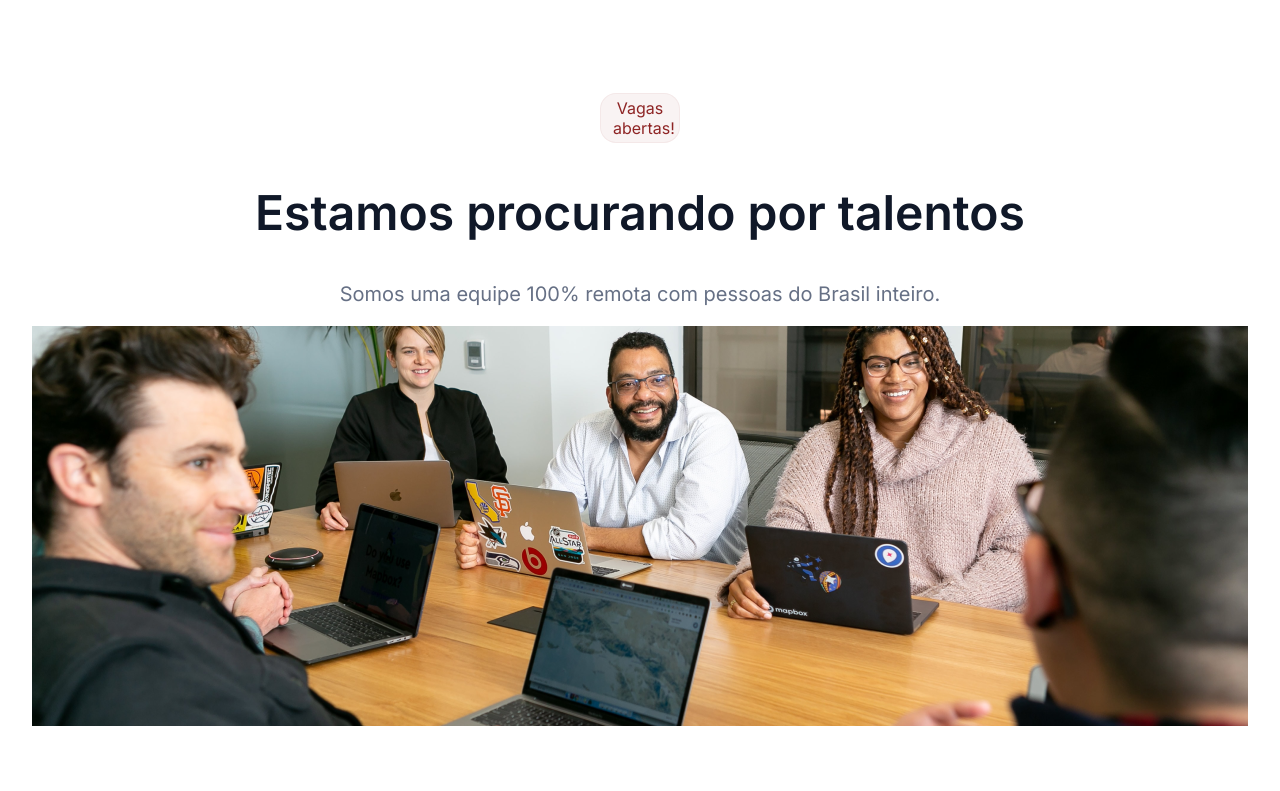
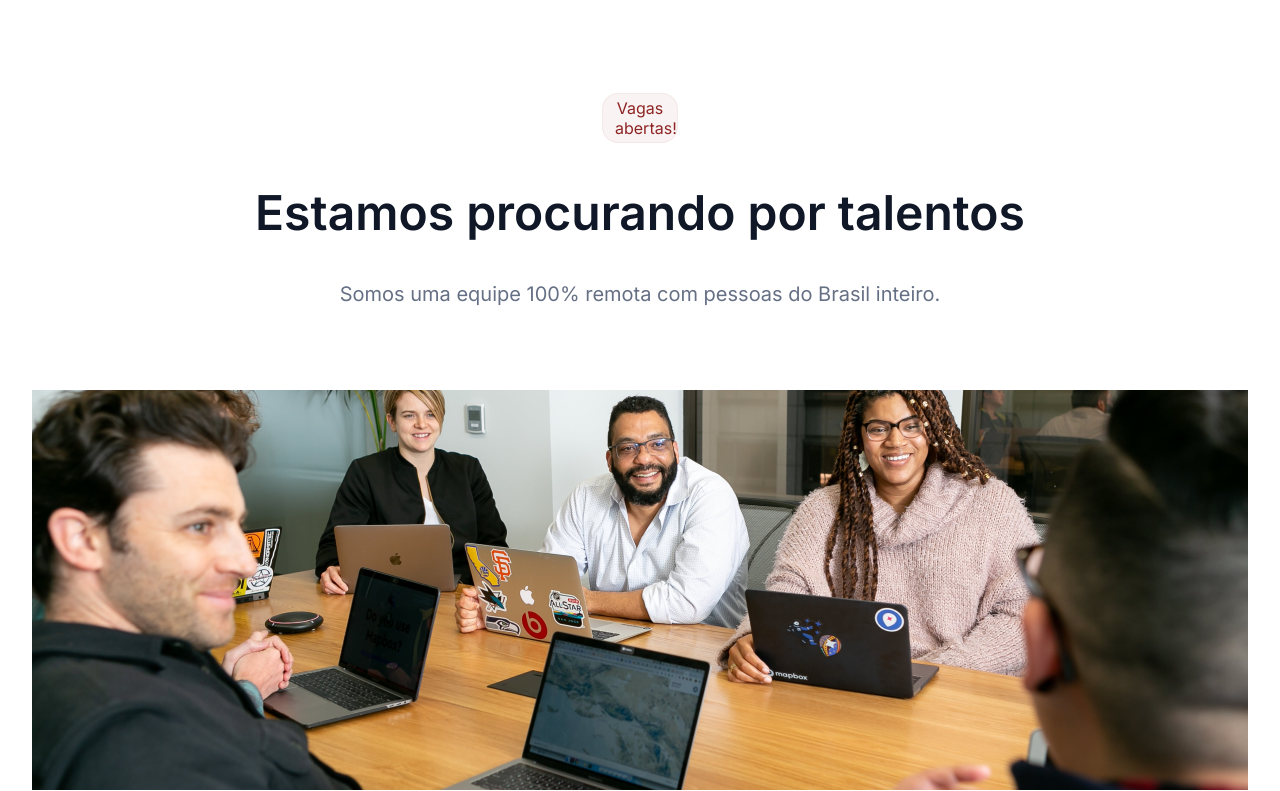
Before and after one commit to laura-2/OptimusTech, a plain HTML site: page index.html in a window 1280 px wide. Shown: the part 795-1586 px from the top of the page. Drawn offline with Linux system fonts and the light colour scheme.

Commit message:
changes margin

```diff
--- a/style.css
+++ b/style.css
@@ -99,7 +99,10 @@ li{
     background-color: rgba(142, 36, 36, 0.05);
     padding: 4px 12px;
     border-radius: 16px;
-    margin-inline: 600px;
+    margin-inline: 602px;
+}
+.imagem-vagas{
+    margin: 64px 0;
 }
 .profissoes{
     display: block;
```
